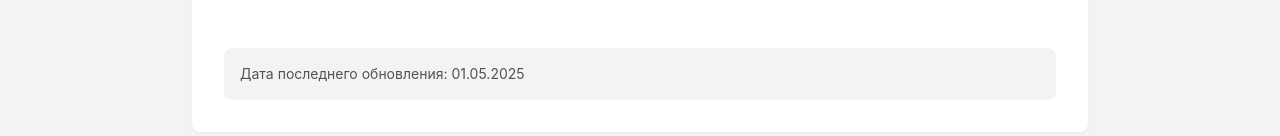
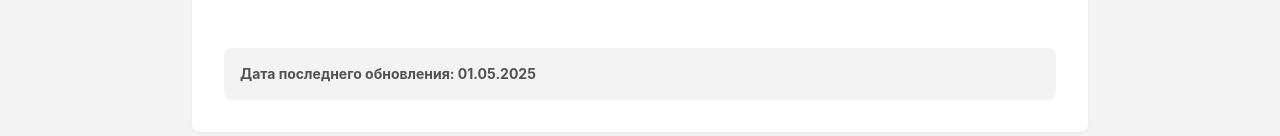
Before and after one commit to panda-logistic-cargo/panda-logistic, a React (Vite) app: page /terms-of-use in a window 1280 px wide. Shown: the part 816-952 px from the top of the page. Built offline with nearby package versions, Linux system fonts and the light colour scheme.

Commit message:
Visual edit in Lovable
Edited UI in Lovable

```diff
--- a/src/pages/TermsOfUse.tsx
+++ b/src/pages/TermsOfUse.tsx
@@ -5,12 +5,11 @@ import { Button } from "@/components/ui/button";
 import Navbar from "@/components/Navbar";
 import Footer from "@/components/Footer";
 import { useLanguage } from "@/context/LanguageContext";
-
 const TermsOfUse = () => {
-  const { t } = useLanguage();
-
-  return (
-    <div className="min-h-screen">
+  const {
+    t
+  } = useLanguage();
+  return <div className="min-h-screen">
       <Navbar />
       <div className="pt-20 pb-16 bg-cargo-gray-100">
         <div className="container mx-auto px-4 mt-10">
@@ -48,7 +47,7 @@ const TermsOfUse = () => {
             {/* Продолжение разделов 3-7... */}
 
             <div className="mt-12 p-4 bg-cargo-gray-100 rounded-lg">
-              <p className="text-sm text-cargo-gray-600">
+              <p className="text-sm text-cargo-gray-600 font-bold">
                 Дата последнего обновления: 01.05.2025
               </p>
             </div>
@@ -56,8 +55,6 @@ const TermsOfUse = () => {
         </div>
       </div>
       <Footer />
-    </div>
-  );
+    </div>;
 };
-
 export default TermsOfUse;
```
